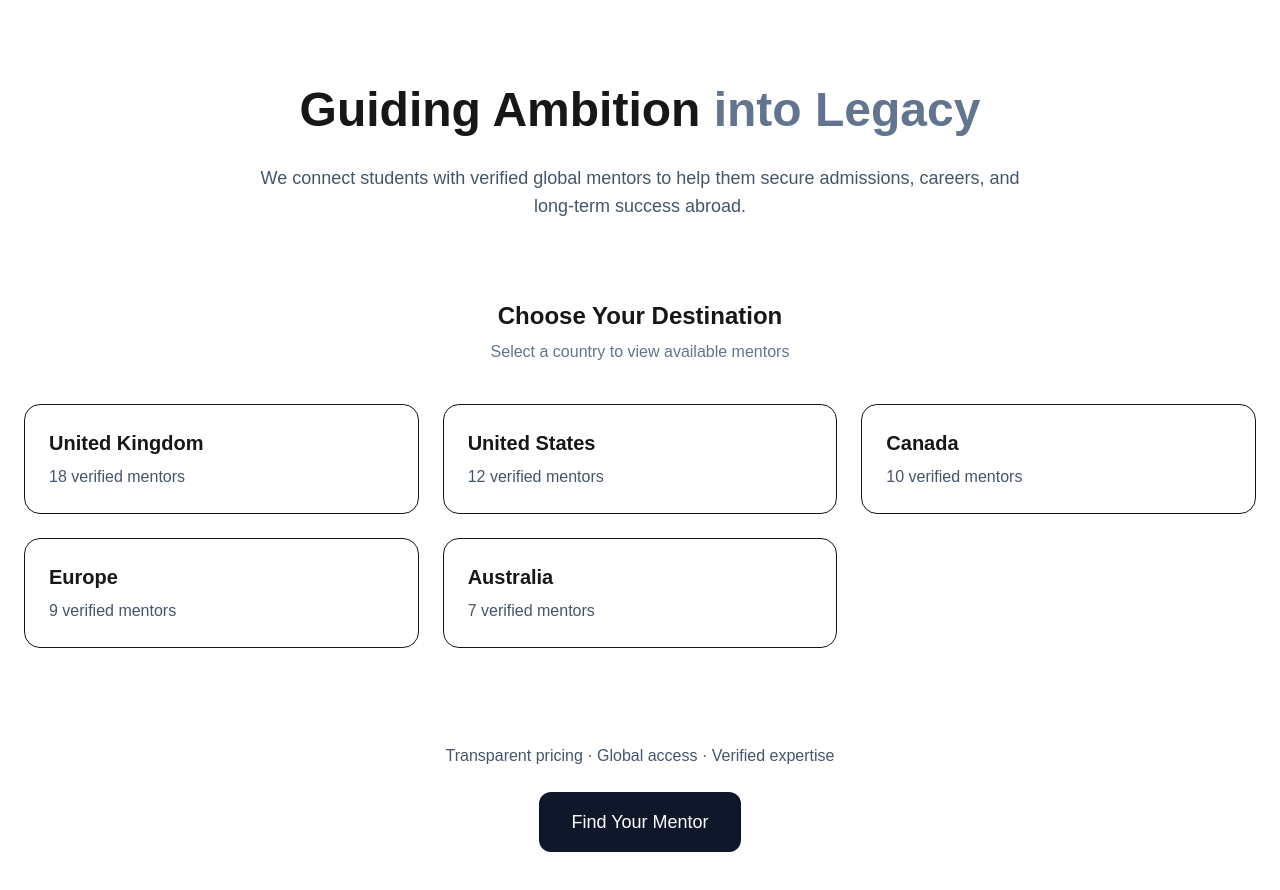
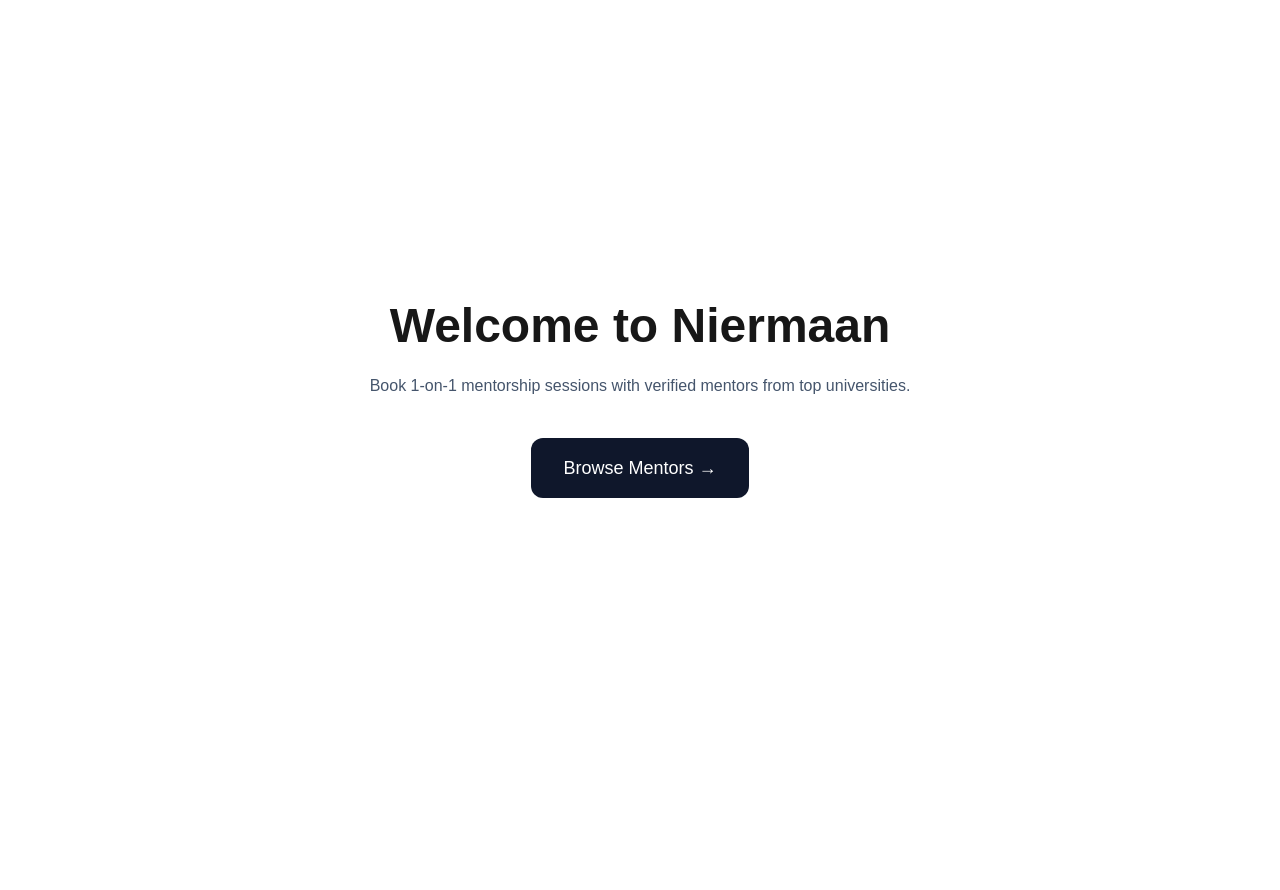
Before and after one commit to TanishhBaddre/niermaan-site, a Next.js app: page / in a window 1280 px wide. Shown: the top 890 px of the page. After the commit the page ends 800 px from the top, so only its background shows below. Built offline with nearby package versions, Linux system fonts and the light colour scheme.

Commit message:
Add homepage

```diff
--- a/app/page.tsx
+++ b/app/page.tsx
@@ -1,76 +1,22 @@
-"use client";
-
-import { useRouter } from "next/navigation";
-
-const countries = [
-  { name: "United Kingdom", code: "uk", mentors: 18 },
-  { name: "United States", code: "usa", mentors: 12 },
-  { name: "Canada", code: "canada", mentors: 10 },
-  { name: "Europe", code: "europe", mentors: 9 },
-  { name: "Australia", code: "australia", mentors: 7 }
-];
+import Link from "next/link";
 
 export default function HomePage() {
-  const router = useRouter();
+  return (
+    <main className="min-h-screen flex flex-col items-center justify-center px-6 text-center">
+      <h1 className="text-5xl font-bold mb-6">
+        Welcome to Niermaan
+      </h1>
 
-  return (
-    <main className="max-w-7xl mx-auto px-6 py-20">
+      <p className="text-slate-600 max-w-xl mb-10">
+        Book 1-on-1 mentorship sessions with verified mentors from top universities.
+      </p>
 
-      {/* MISSION */}
-      <section className="text-center max-w-3xl mx-auto">
-        <h1 className="text-4xl md:text-5xl font-extrabold leading-tight">
-          Guiding Ambition <span className="text-slate-500">into Legacy</span>
-        </h1>
-
-        <p className="mt-6 text-lg text-slate-600">
-          We connect students with verified global mentors to help them
-          secure admissions, careers, and long-term success abroad.
-        </p>
-      </section>
-
-      {/* COUNTRY FILTER */}
-      <section className="mt-20">
-        <h2 className="text-2xl font-bold text-center">
-          Choose Your Destination
-        </h2>
-
-        <p className="text-center text-slate-500 mt-2">
-          Select a country to view available mentors
-        </p>
-
-        <div className="grid md:grid-cols-3 gap-6 mt-10">
-          {countries.map(country => (
-            <button
-              key={country.code}
-              onClick={() => router.push(`/mentors?country=${country.code}`)}
-              className="border rounded-2xl p-6 text-left hover:shadow-md transition"
-            >
-              <h3 className="text-xl font-semibold">
-                {country.name}
-              </h3>
-
-              <p className="mt-2 text-slate-600">
-                {country.mentors} verified mentors
-              </p>
-            </button>
-          ))}
-        </div>
-      </section>
-
-      {/* TRUST + CTA */}
-      <section className="mt-24 text-center">
-        <p className="text-slate-600 mb-6">
-          Transparent pricing · Global access · Verified expertise
-        </p>
-
-        <button
-          onClick={() => router.push("/mentors")}
-          className="px-8 py-4 text-lg rounded-xl bg-slate-900 text-white hover:bg-slate-800 transition"
-        >
-          Find Your Mentor
-        </button>
-      </section>
-
+      <Link
+        href="/mentors"
+        className="px-8 py-4 bg-slate-900 text-white rounded-xl text-lg hover:bg-slate-800 transition"
+      >
+        Browse Mentors →
+      </Link>
     </main>
   );
 }
```
